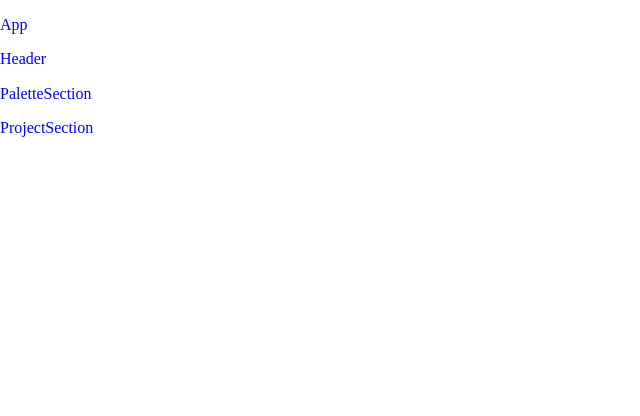
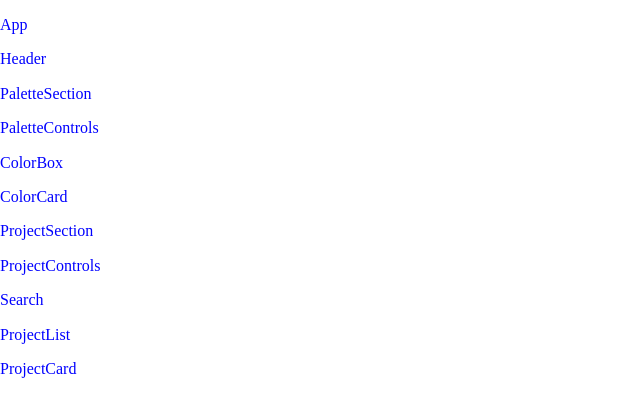
Before and after one commit to shannonmoranetz/palette-picker, a React (Create React App) app: page / in a window 1280 px wide. Shown: the top 416 px of the page, without its empty margins (0-640 px from the left). Built offline with nearby package versions, Linux system fonts and the light colour scheme; no server answers.

Commit message:
Adds projectcard component and renders children

```diff
--- a/src/components/ColorBox/ColorBox.js
+++ b/src/components/ColorBox/ColorBox.js
@@ -1,9 +1,11 @@
 import React from 'react';
+import ColorCard from '../../containers/ColorCard/ColorCard';
 
 export const ColorBox = () => {
     return (
         <div className="ColorBox">
             <p>ColorBox</p>
+            <ColorCard/>
         </div>
     )
 }
--- a/src/components/PaletteSection/PaletteSection.js
+++ b/src/components/PaletteSection/PaletteSection.js
@@ -1,9 +1,13 @@
 import React from 'react';
+import PaletteControls from '../PaletteControls/PaletteControls';
+import ColorBox from '../ColorBox/ColorBox';
 
 export const PaletteSection = () => {
     return (
         <div className="PaletteSection">
             <p>PaletteSection</p>
+            <PaletteControls/>
+            <ColorBox/>
         </div>
     )
 }
--- /dev/null
+++ b/src/components/ProjectCard/ProjectCard.js
@@ -0,0 +1,13 @@
+import React, { Component } from 'react';
+
+export class ProjectCard extends Component {
+  render() {
+    return (
+      <div className="ProjectCard">
+        <p>ProjectCard</p>
+      </div>
+    );
+  }
+}
+
+export default ProjectCard;
--- a/src/components/ProjectSection/ProjectSection.js
+++ b/src/components/ProjectSection/ProjectSection.js
@@ -1,9 +1,15 @@
 import React from 'react';
+import ProjectControls from '../../containers/ProjectControls/ProjectControls';
+import Search from '../../containers/Search/Search';
+import ProjectList from '../../containers/ProjectList/ProjectList';
 
 export const ProjectSection = () => {
     return (
         <div className="ProjectSection">
             <p>ProjectSection</p>
+            <ProjectControls/>
+            <Search/>
+            <ProjectList/>
         </div>
     )
 }
--- /dev/null
+++ b/src/containers/ColorCard/ColorCard.js
@@ -0,0 +1,13 @@
+import React, { Component } from 'react';
+
+export class ColorCard extends Component {
+  render() {
+    return (
+      <div className="ColorCard">
+        <p>ColorCard</p>
+      </div>
+    );
+  }
+}
+
+export default ColorCard;
--- a/src/containers/ProjectList/ProjectList.js
+++ b/src/containers/ProjectList/ProjectList.js
@@ -1,10 +1,12 @@
 import React, { Component } from 'react';
+import ProjectCard from '../../components/ProjectCard/ProjectCard';
 
 export class ProjectList extends Component {
   render() {
     return (
       <div className="ProjectList">
         <p>ProjectList</p>
+        <ProjectCard/>
       </div>
     );
   }
```
Also changed, not shown: src/containers/Color/Color.js (deleted, +0 -13 lines), src/components/ProjectCard/ProjectCard.scss (added), src/containers/ColorCard/ColorCard.scss (added), 2 other files (tests, documents, lock files or other folders).
